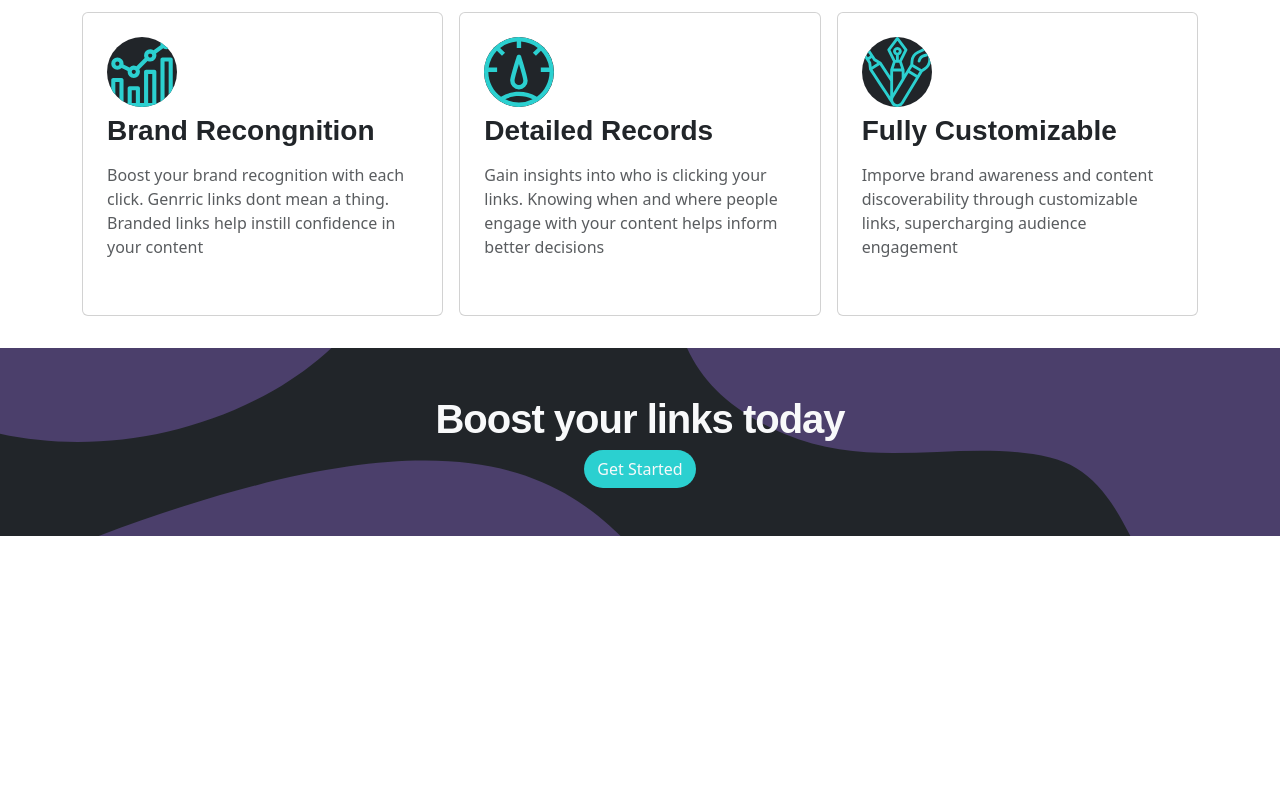
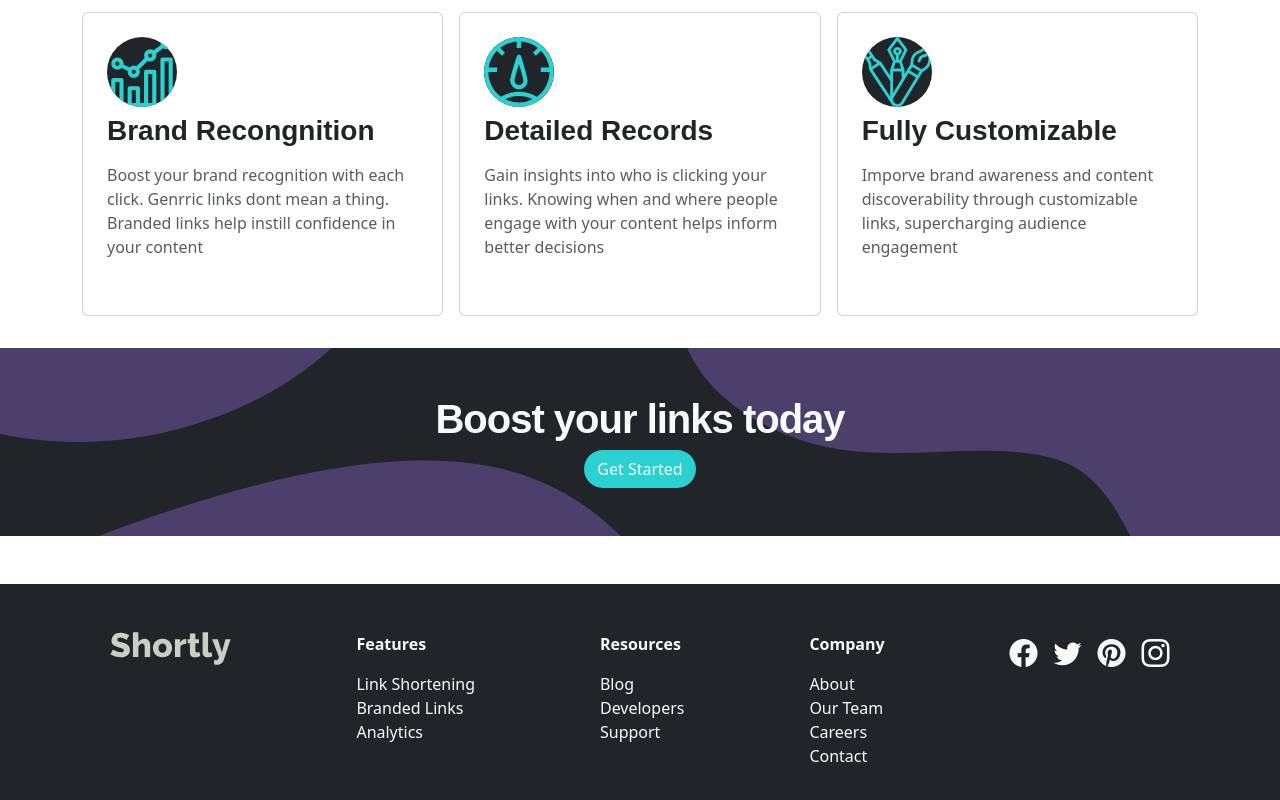
Before and after one commit to abdalsimam1-sketch/url-shortening-app, a React (Vite) app: page / in a window 1280 px wide. Shown: the part 982-1782 px from the top of the page. Before the commit the page ends 1566 px from the top, so only its background shows below. Built offline with nearby package versions, Linux system fonts and the light colour scheme.

Commit message:
add : footer section

```diff
--- a/src/pages/Home.jsx
+++ b/src/pages/Home.jsx
@@ -6,7 +6,7 @@ import { mockData } from "../data/mockData";
 export const Home = () => {
   const [link, setLink] = useState("");
   return (
-    <main className="pb-5">
+    <main>
       <div className="container mb-5">
         <nav className="d-flex justify-content-between align-items-center mt-4">
           <div className="d-flex gap-5 align-items-center">
@@ -83,6 +83,46 @@ export const Home = () => {
           Get Started
         </button>
       </section>
+      <section className="mt-5">
+        <footer className="bg-dark p-5 h-100 text-light text-center text-lg-start d-flex flex-column flex-lg-row justify-content-lg-around">
+          <div className="mb-3">
+            <img src={logo} alt="footer logo" style={{ filter: "invert(1)" }} />
+          </div>
+          <div className="d-flex flex-column gap-3 mb-3">
+            <span className="fw-bold">Features</span>
+            <div className="d-flex flex-column">
+              <span className="links">Link Shortening</span>
+              <span className="links">Branded Links</span>
+              <span className="links">Analytics</span>
+            </div>
+          </div>
+          <div className="d-flex flex-column gap-3 mb-3">
+            {" "}
+            <span className="fw-bold">Resources</span>
+            <div className="d-flex flex-column">
+              <span className="links">Blog</span>
+              <span className="links">Developers</span>
+              <span className="links">Support</span>
+            </div>
+          </div>
+          <div className="d-flex flex-column gap-3 mb-3">
+            {" "}
+            <span className="fw-bold">Company</span>
+            <div className="d-flex flex-column">
+              <span className="links">About</span>
+              <span className="links">Our Team</span>
+              <span className="links">Careers</span>
+              <span className="links">Contact</span>
+            </div>
+          </div>
+          <div className="text-light fs-3 d-flex gap-3 justify-content-center justify-content-lg-end">
+            <i className="bi bi-facebook"></i>
+            <i className="bi bi-twitter"></i>
+            <i className="bi bi-pinterest"></i>
+            <i className="bi bi-instagram"></i>
+          </div>
+        </footer>
+      </section>
     </main>
   );
 };
```
